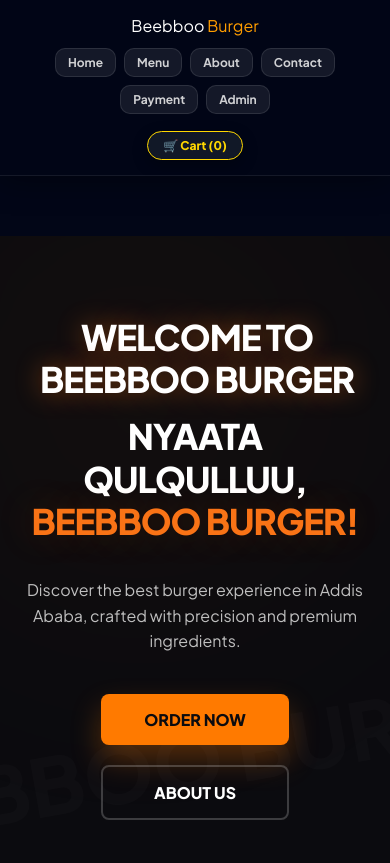
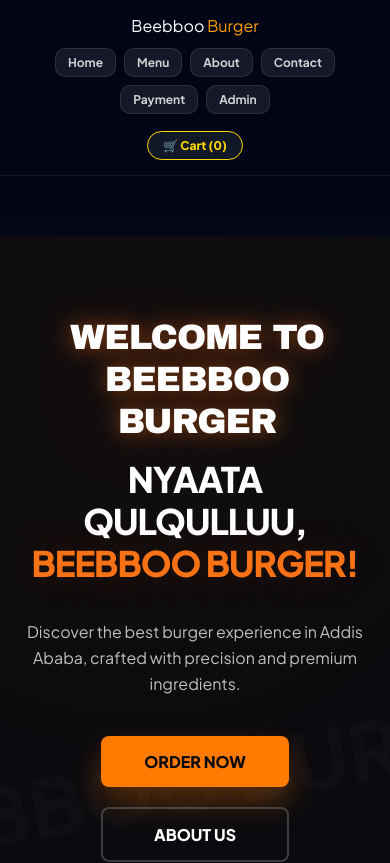
Before and after one commit to sebona9888/beebboo-burger, a React (Vite) app: page / in a window 390 px wide. Shown: the top 863 px of the page. Built offline with nearby package versions, Linux system fonts and the light colour scheme.

Commit message:
Moved navbar to left and fixed mobile text size

```diff
--- a/src/Pages/Home/Home.css
+++ b/src/Pages/Home/Home.css
@@ -10,15 +10,14 @@
     background-color: #0b0b0f;
 }
 .welc.home-title {
-    color: #ff781f;
-    /* Halluu Orange vibrant suuraa irratti mul'atu sana */
+    color: #ff781f; /* Halluu Orange vibrant suuraa irratti mul'atu sana */
     font-size: 1.1rem;
     font-weight: 800;
     letter-spacing: 4px;
     margin-bottom: 10px;
     text-transform: uppercase;
     /* Akka suuraa sanaa irratti xiqqoo ifu (glow) yoo barbaadde: */
-    text-shadow: 0 0 15px rgba(31, 255, 124, 0.3);
+    text-shadow: 0 0 15px rgba(255, 120, 31, 0.3);
 }
 
 /* Halluu Gray barreeffama gadiitiif */
@@ -285,4 +284,44 @@
         font-size: 1.8rem;
         letter-spacing: 1px;
     }
+}/* --- WELCOME TEXT STYLING (image_b2f7a1.png) --- */
+
+.moving-welcome {
+    /* Halluu Orange suuraa sanaa */
+    color: #ff781f;
+
+    /* Qubee gurguddaa fi ija kooraa */
+    font-size: 3.8rem;
+    font-weight: 900;
+
+    /* Qubee hunda gurguddaa gochuuf */
+    text-transform: uppercase;
+
+    /* Fageenya qubeewwan gidduu dhiphisuuf */
+    letter-spacing: -2px;
+    line-height: 1;
+
+    /* Glow effect dukkanicha keessatti akka ifuuf */
+    text-shadow: 0 0 15px rgba(255, 120, 31, 0.4),
+        0 0 30px rgba(255, 120, 31, 0.2);
+
+    margin-bottom: 5px;
+    display: block;
+    font-family: 'Arial Black', sans-serif;
+    /* Qubee furdaa qabu */
 }
+
+/* Mobile irratti akka sirriitti mul'atuuf */
+@media (max-width: 768px) {
+    .moving-welcome {
+        font-size: 2.2rem;
+        letter-spacing: -1px;
+    }
+}
+
+/* Halluu "Beebboo Burger!" isa jalatti jiruuf */
+.animate-up span {
+    color: #ff781f;
+    font-weight: 900;
+    text-shadow: 0 0 10px rgba(255, 120, 31, 0.3);
+}
--- a/src/Pages/Home/Home.jsx
+++ b/src/Pages/Home/Home.jsx
@@ -7,12 +7,12 @@ const Home = () => {
         <div className="home-container">
             <section className="hero">
                 <div className="hero-content">
-                    {/* Barreeffama simannaa guddaa fi walitti fufinsaan socho'u */}
+                    {/* Barreeffama simannaa image_b2f7a1.png fakkaatu */}
                     <h1 className="moving-welcome">WELCOME TO BEEBBOO BURGER</h1>
 
                     <h1 className="animate-up">
                         Nyaata Qulqulluu, <br />
-                        <span>Beebboo Burger!</span>
+                        <span>BEEBBOO BURGER!</span>
                     </h1>
 
                     <p className="animate-up">
```
